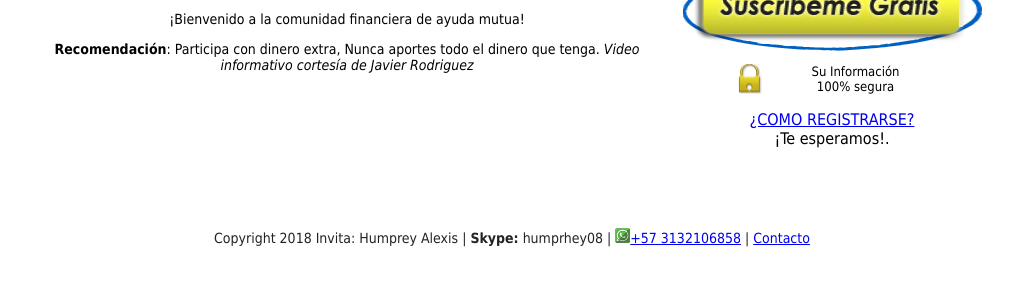
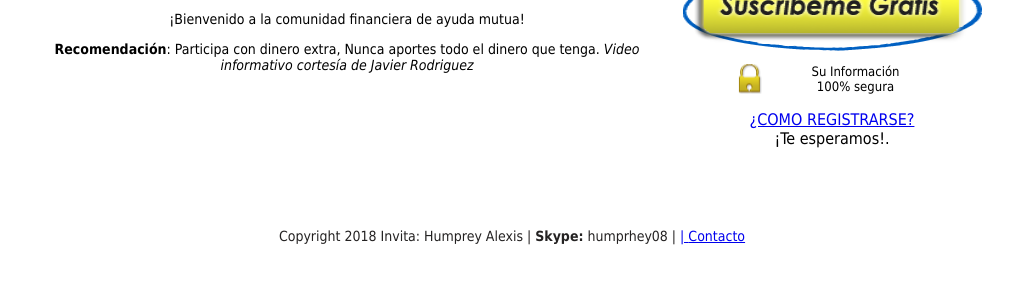
Before and after one commit to haprey/donacion, a plain HTML site: page index.html in a window 1280 px wide. Shown: the part 466-750 px from the top of the page, without its empty margins (128-1141 px from the left). Drawn offline with Linux system fonts and the light colour scheme.

Commit message:
Update index.html
Actualizacion del codigo

```diff
--- a/index.html
+++ b/index.html
@@ -82,7 +82,7 @@
 		</div>
 
 		<div id="footer">
-		<p>Copyright 2018 Invita: Humprey Alexis |  <strong>Skype:</strong> humprhey08 | <a href="https://goo.gl/TVMC4Z"><img src="images/whats-app.png" width="15" height="15"/>+57 3132106858</a> | <a href="mailto:humprey27@gmail.com" target="new">Contacto</a></p>
+		<p>Copyright 2018 Invita: Humprey Alexis |  <strong>Skype:</strong> humprhey08 | <a href="https://goo.gl/TVMC4Z">| <a href="mailto:humprey27@gmail.com" target="new">Contacto</a></p>
 
 		</div>
 	</div>
```
